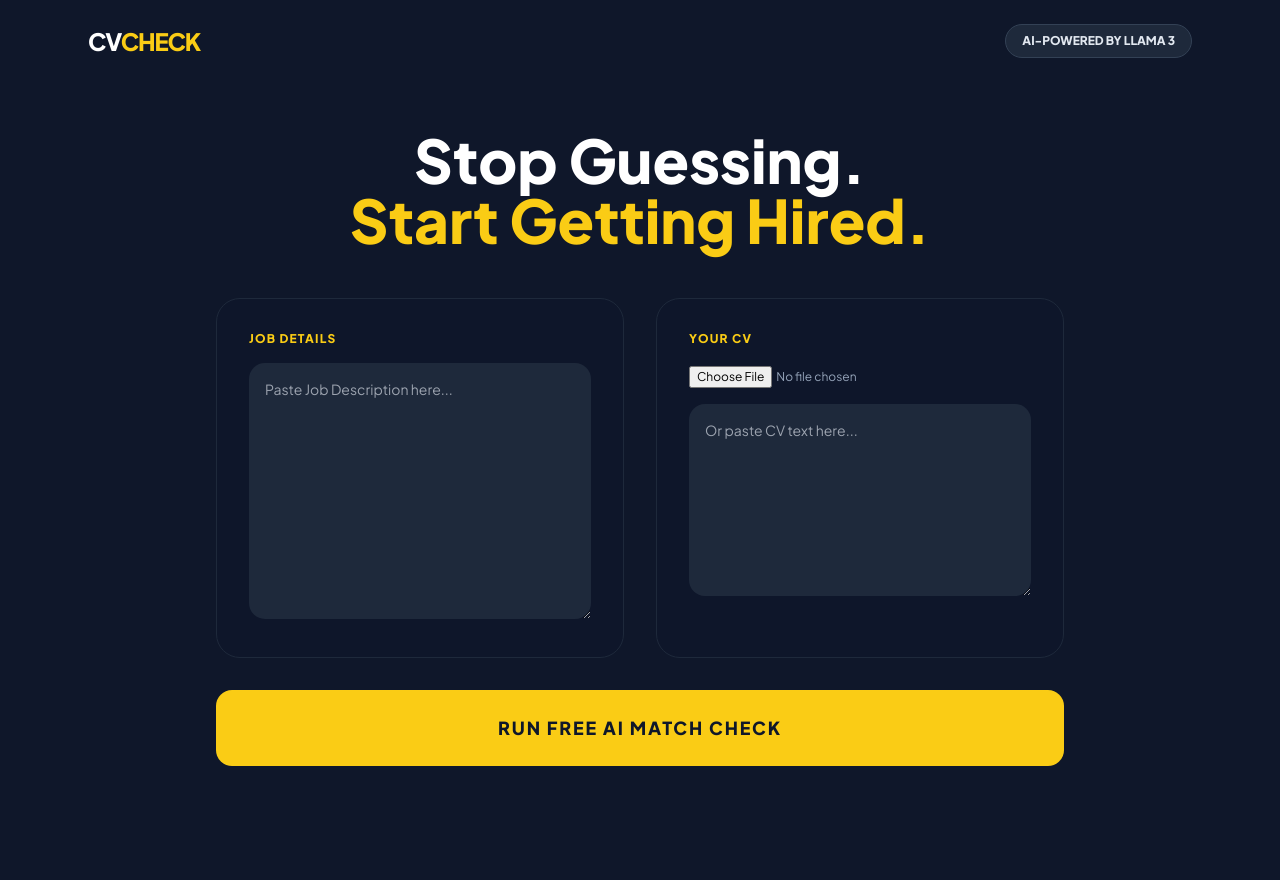
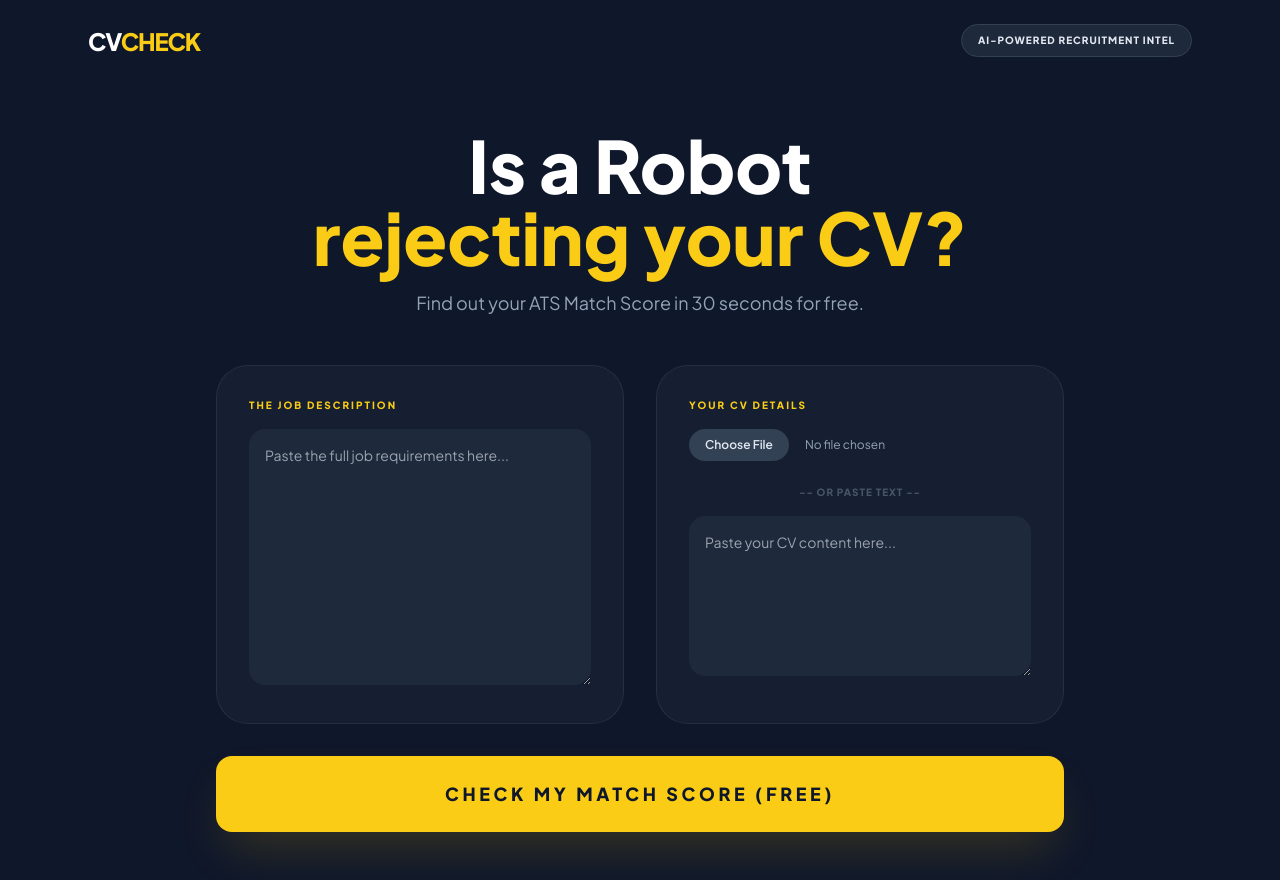
Before and after one commit to brendah-maker/cvcheck, a Flask app: page / in a window 1280 px wide. Before the commit the page ends 766 px from the top, so only its background shows below. Run offline with Flask 3, Linux system fonts and the light colour scheme; some libraries are stand-ins or nearby versions.

Commit message:
Update index.html

```diff
--- a/templates/index.html
+++ b/templates/index.html
@@ -3,112 +3,159 @@
 <head>
     <meta charset="UTF-8">
     <meta name="viewport" content="width=device-width, initial-scale=1.0">
-    <title>CV Check | Get Shortlisted</title>
+    <title>CV Check | Stop Being Rejected</title>
     <script src="https://cdn.tailwindcss.com"></script>
     <link href="https://fonts.googleapis.com/css2?family=Plus+Jakarta+Sans:wght@400;600;800&display=swap" rel="stylesheet">
     <style>
-        body { font-family: 'Plus Jakarta Sans', sans-serif; background-color: #0f172a; }
+        body { font-family: 'Plus Jakarta Sans', sans-serif; background-color: #0f172a; scroll-behavior: smooth; }
         .navy-bg { background-color: #0f172a; }
         .yellow-text { color: #facc15; }
         .yellow-bg { background-color: #facc15; }
+        .glass-card { background: rgba(30, 41, 59, 0.5); border: 1px solid rgba(51, 65, 85, 0.5); backdrop-filter: blur(10px); }
     </style>
 </head>
 <body class="text-slate-200">
 
     <nav class="max-w-6xl mx-auto p-6 flex justify-between items-center">
         <h1 class="text-2xl font-extrabold tracking-tighter text-white">CV<span class="yellow-text">CHECK</span></h1>
-        <div class="hidden md:block text-xs font-bold bg-slate-800 px-4 py-2 rounded-full border border-slate-700">AI-POWERED BY LLAMA 3</div>
+        <div class="hidden md:block text-[10px] font-black bg-slate-800 px-4 py-2 rounded-full border border-slate-700 uppercase tracking-widest">
+            AI-Powered Recruitment Intel
+        </div>
     </nav>
 
     <main class="max-w-4xl mx-auto px-6 py-12">
 
-        <div id="step-1" class="space-y-12">
+        <!-- PHASE 1: LANDING -->
+        <div id="step-1" class="space-y-12 animate-in fade-in slide-in-from-bottom-4 duration-700">
             <div class="text-center space-y-4">
-                <h2 class="text-5xl md:text-6xl font-black text-white leading-tight">Stop Guessing. <br> <span class="yellow-text">Start Getting Hired.</span></h2>
+                <h2 class="text-5xl md:text-7xl font-black text-white leading-tight">
+                    Is a Robot <br> <span class="yellow-text">rejecting your CV?</span>
+                </h2>
+                <p class="text-slate-400 text-lg max-w-xl mx-auto">Find out your ATS Match Score in 30 seconds for free.</p>
             </div>
 
             <form id="upload-form" class="grid md:grid-cols-2 gap-8">
-                <div class="bg-slate-900/50 p-8 rounded-3xl border border-slate-800">
-                    <label class="block text-xs font-black yellow-text uppercase tracking-widest mb-4">Job Details</label>
-                    <textarea name="jd_text" id="jd_text" placeholder="Paste Job Description here..." class="w-full p-4 bg-slate-800 border-none rounded-2xl h-64 text-white text-sm"></textarea>
+                <div class="glass-card p-8 rounded-[2rem]">
+                    <label class="block text-[10px] font-black yellow-text uppercase tracking-[0.2em] mb-4">The Job Description</label>
+                    <textarea name="jd_text" id="jd_text" placeholder="Paste the full job requirements here..." class="w-full p-4 bg-slate-800 border-none rounded-2xl h-64 text-white text-sm focus:ring-2 focus:ring-yellow-500"></textarea>
                 </div>
 
-                <div class="bg-slate-900/50 p-8 rounded-3xl border border-slate-800">
-                    <label class="block text-xs font-black yellow-text uppercase tracking-widest mb-4">Your CV</label>
-                    <input type="file" name="cv_file" id="cv_file" accept=".pdf" class="w-full text-xs text-slate-400 mb-4">
-                    <textarea name="cv_text" id="cv_text" placeholder="Or paste CV text here..." class="w-full p-4 bg-slate-800 border-none rounded-2xl h-48 text-white text-sm"></textarea>
+                <div class="glass-card p-8 rounded-[2rem]">
+                    <label class="block text-[10px] font-black yellow-text uppercase tracking-[0.2em] mb-4">Your CV Details</label>
+                    <input type="file" name="cv_file" id="cv_file" accept=".pdf" class="w-full text-xs text-slate-400 mb-6 file:mr-4 file:py-2 file:px-4 file:rounded-full file:border-0 file:text-xs file:font-semibold file:bg-slate-700 file:text-slate-200">
+                    <div class="text-center text-[10px] text-slate-600 font-bold mb-4 uppercase tracking-widest">-- OR PASTE TEXT --</div>
+                    <textarea name="cv_text" id="cv_text" placeholder="Paste your CV content here..." class="w-full p-4 bg-slate-800 border-none rounded-2xl h-40 text-white text-sm focus:ring-2 focus:ring-yellow-500"></textarea>
                 </div>
 
-                <div class="md:col-span-2">
-                    <button type="button" onclick="handleAnalysis()" id="analyze-btn" class="w-full yellow-bg text-slate-900 font-black py-6 rounded-2xl uppercase tracking-widest text-lg">Run Free AI Match Check</button>
-                </div>
+                <button type="button" onclick="startAnalysis()" id="analyze-btn" class="md:col-span-2 w-full yellow-bg text-slate-900 font-black py-6 rounded-2xl uppercase tracking-[0.2em] text-lg shadow-2xl shadow-yellow-500/20 hover:scale-[1.01] active:scale-95 transition-all">
+                    Check My Match Score (FREE)
+                </button>
             </form>
         </div>
 
-        <div id="step-2" class="hidden animate-in fade-in duration-500">
+        <!-- PHASE 2: LOADING -->
+        <div id="loading-screen" class="hidden text-center py-24 space-y-8 animate-in fade-in duration-500">
+            <div class="inline-block animate-spin w-20 h-20 border-[6px] border-yellow-500 border-t-transparent rounded-full"></div>
+            <p id="loading-text" class="text-xl font-black yellow-text uppercase tracking-widest animate-pulse">Analyzing Requirements...</p>
+        </div>
+
+        <!-- PHASE 2/3: TEASER & UPSELL -->
+        <div id="step-2" class="hidden animate-in zoom-in duration-500">
             <div class="bg-white rounded-[3rem] overflow-hidden shadow-2xl">
-                <div class="navy-bg p-12 text-center">
-                    <p class="text-xs font-black yellow-text uppercase mb-4">ATS Match Score</p>
+                <div class="navy-bg p-12 text-center border-b border-slate-800">
+                    <p class="text-[10px] font-black yellow-text uppercase tracking-widest mb-4">ATS Match Score</p>
                     <h3 id="score" class="text-9xl font-black text-white tracking-tighter">0%</h3>
-                    <p id="verdict" class="text-slate-400 mt-4 italic">Analyzing...</p>
+                    <p id="verdict" class="text-slate-400 mt-6 italic text-lg"></p>
                 </div>
 
-                <div class="p-12 grid grid-cols-2 gap-6 bg-white">
-                    <div class="bg-slate-50 p-8 rounded-3xl text-center">
-                        <p id="k-count" class="text-4xl font-black text-slate-900">0</p>
-                        <p class="text-[10px] font-black text-slate-400 uppercase">Missing Keywords</p>
-                    </div>
-                    <div class="bg-slate-50 p-8 rounded-3xl text-center">
-                        <p id="e-count" class="text-4xl font-black text-slate-900">0</p>
-                        <p class="text-[10px] font-black text-slate-400 uppercase">Formatting Issues</p>
+                <div class="p-8 bg-white space-y-8">
+                    <div class="grid grid-cols-2 gap-4">
+                        <div class="bg-red-50 p-6 rounded-3xl text-center border border-red-100">
+                            <p id="k-count" class="text-4xl font-black text-red-600">0</p>
+                            <p class="text-[10px] font-bold text-slate-400 uppercase tracking-widest">Critical Gaps</p>
+                        </div>
+                        <div class="bg-orange-50 p-6 rounded-3xl text-center border border-orange-100">
+                            <p id="e-count" class="text-4xl font-black text-orange-600">0</p>
+                            <p class="text-[10px] font-bold text-slate-400 uppercase tracking-widest">Format Errors</p>
+                        </div>
                     </div>
 
-                    <button onclick="generateDocs()" id="pay-btn" class="col-span-2 navy-bg text-white font-black py-5 rounded-2xl uppercase mt-4">Fix Everything for Ksh 60</button>
+                    <div class="bg-slate-900 p-8 rounded-[2.5rem] space-y-6">
+                        <p class="text-white text-center font-bold">Recruiters spend 6 seconds per CV. You are being filtered out.</p>
+                        <div class="grid md:grid-cols-2 gap-4">
+                            <button onclick="pay(20, 'Diagnostic')" class="p-6 border-2 border-slate-700 rounded-3xl text-left hover:border-yellow-500 transition-all">
+                                <b class="block text-white text-lg">Diagnostic</b>
+                                <span class="text-slate-400 text-[10px] uppercase font-bold tracking-tighter">See Missing Keywords</span>
+                                <b class="block mt-4 text-xl yellow-text">Ksh 20</b>
+                            </button>
+                            <button onclick="pay(60, 'Pro Bundle')" class="p-6 border-2 border-yellow-500 rounded-3xl text-left bg-yellow-500/5 hover:bg-yellow-500/10 transition-all relative">
+                                <span class="absolute -top-3 right-4 bg-yellow-500 text-navy-bg text-[8px] font-black px-2 py-1 rounded">BEST VALUE</span>
+                                <b class="block text-white text-lg">Pro Bundle</b>
+                                <span class="text-slate-400 text-[10px] uppercase font-bold">Full CV & Cover Letter</span>
+                                <b class="block mt-4 text-xl yellow-text">Ksh 60</b>
+                            </button>
+                        </div>
+                    </div>
                 </div>
             </div>
         </div>
 
-        <div id="final-report" class="hidden mt-12 space-y-8 pb-20">
-            <div class="bg-slate-900 p-10 rounded-[3rem] border border-slate-800">
-                <h4 class="text-2xl font-black text-white uppercase mb-8">Optimization Report</h4>
-                <div id="report-body" class="space-y-8"></div>
-            </div>
+        <!-- PHASE 4: FINAL DELIVERY -->
+        <div id="final-report" class="hidden mt-12 space-y-6 pb-24 animate-in slide-in-from-bottom-10 duration-1000">
+            <div class="glass-card p-10 rounded-[3rem] shadow-2xl" id="report-content"></div>
+            <button onclick="location.reload()" class="w-full py-4 text-slate-500 font-bold uppercase text-[10px] tracking-widest">Check Another Job</button>
         </div>
+
     </main>
 
     <script>
         let rawJD = ""; let rawCV = "";
 
-        async function handleAnalysis() {
-            const btn = document.getElementById('analyze-btn');
-            const formData = new FormData(document.getElementById('upload-form'));
-
+        function startAnalysis() {
             rawJD = document.getElementById('jd_text').value;
             rawCV = document.getElementById('cv_text').value;
 
-            btn.innerText = "LLAMA IS THINKING...";
-            btn.disabled = true;
+            if(!rawJD) { alert("Paste Job Description"); return; }
 
+            document.getElementById('step-1').classList.add('hidden');
+            document.getElementById('loading-screen').classList.remove('hidden');
+
+            const statusText = document.getElementById('loading-text');
+            const messages = ["Analyzing Requirements...", "Scanning CV Keywords...", "Checking Formatting...", "Calculating Score..."];
+            let m = 0;
+            const interval = setInterval(() => {
+                statusText.innerText = messages[m % messages.length];
+                m++;
+            }, 1000);
+
+            handleAnalysis(interval);
+        }
+
+        async function handleAnalysis(interval) {
+            const formData = new FormData(document.getElementById('upload-form'));
             try {
                 const res = await fetch('/analyze', { method: 'POST', body: formData });
                 const data = await res.json();
 
-                document.getElementById('step-1').classList.add('hidden');
-                document.getElementById('step-2').classList.remove('hidden');
-
-                document.getElementById('score').innerText = (data.score || 0) + "%";
-                document.getElementById('k-count').innerText = data.missing_count || 0;
-                document.getElementById('e-count').innerText = data.errors || 0;
-                document.getElementById('verdict').innerText = data.verdict || "";
-            } catch (e) { alert("Error. Please refresh."); }
+                setTimeout(() => {
+                    clearInterval(interval);
+                    document.getElementById('loading-screen').classList.add('hidden');
+                    document.getElementById('step-2').classList.remove('hidden');
+                    document.getElementById('score').innerText = (data.score || 0) + "%";
+                    document.getElementById('k-count').innerText = data.missing_count || 0;
+                    document.getElementById('e-count').innerText = data.errors || 0;
+                    document.getElementById('verdict').innerText = data.verdict || "Low visibility.";
+                }, 4000);
+            } catch (e) { alert("Error connecting."); location.reload(); }
         }
 
-        async function generateDocs() {
-            const phone = prompt("Enter M-Pesa Number:");
+        async function pay(amount, packName) {
+            const phone = prompt(`Enter M-Pesa Number for ${packName} (Ksh ${amount}):`, "07...");
             if(!phone) return;
 
-            const payBtn = document.getElementById('pay-btn');
-            payBtn.innerText = "GENERATING DOCS...";
+            alert("STK Push Sent. Enter PIN to unlock documents.");
+
+            document.getElementById('step-2').classList.add('opacity-30', 'pointer-events-none');
 
             try {
                 const res = await fetch('/generate-docs', {
@@ -119,12 +166,27 @@
                 const data = await res.json();
 
                 document.getElementById('final-report').classList.remove('hidden');
-                document.getElementById('report-body').innerHTML = `
-                    <div class="p-6 bg-slate-800 rounded-2xl"><b class="yellow-text text-xs uppercase">Keywords</b><p class="text-white mt-2">${data.keywords.join(", ")}</p></div>
-                    <div class="p-6 bg-slate-800 rounded-2xl"><b class="yellow-text text-xs uppercase">Summary</b><p class="text-slate-300 mt-2">${data.summary}</p></div>
-                    <div class="p-6 bg-white rounded-2xl text-slate-900"><b class="text-blue-600 text-xs uppercase">Cover Letter</b><pre class="whitespace-pre-wrap mt-4 text-sm font-sans">${data.cover_letter}</pre></div>
-                `;
-                window.scrollTo({ top: document.getElementById('final-report').offsetTop, behavior: 'smooth' });
+                let html = `<h4 class="text-2xl font-black text-white mb-8 uppercase">${packName} Results</h4>`;
+
+                html += `<div class="p-8 bg-slate-800/50 rounded-3xl border border-slate-700 mb-6">
+                    <b class="yellow-text text-[10px] uppercase block mb-4">Critical Missing Keywords</b>
+                    <p class="text-white text-xl font-bold">${data.keywords.join(" • ")}</p>
+                </div>`;
+
+                if(amount === 60) {
+                    html += `
+                    <div class="p-8 bg-slate-800/50 rounded-3xl border border-slate-700 mb-6">
+                        <b class="yellow-text text-[10px] uppercase block mb-4">AI Optimized Summary</b>
+                        <p class="text-slate-300 leading-relaxed">${data.summary}</p>
+                    </div>
+                    <div class="p-10 bg-white rounded-[2rem] text-slate-900">
+                        <b class="text-blue-600 text-[10px] uppercase font-black block mb-6">Professional Cover Letter</b>
+                        <pre class="whitespace-pre-wrap font-sans text-sm leading-relaxed">${data.cover_letter}</pre>
+                    </div>`;
+                }
+
+                document.getElementById('report-content').innerHTML = html;
+                document.getElementById('final-report').scrollIntoView({ behavior: 'smooth' });
             } catch (e) { alert("Error generating docs."); }
         }
     </script>
```
